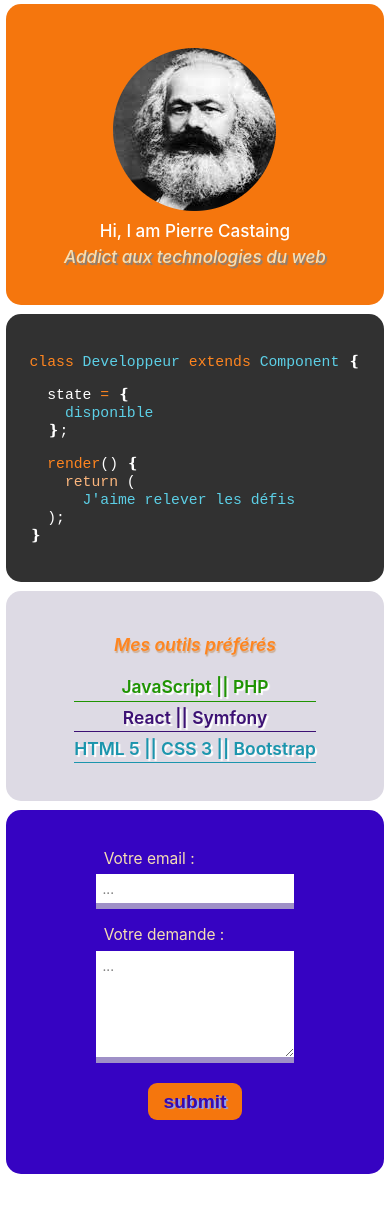
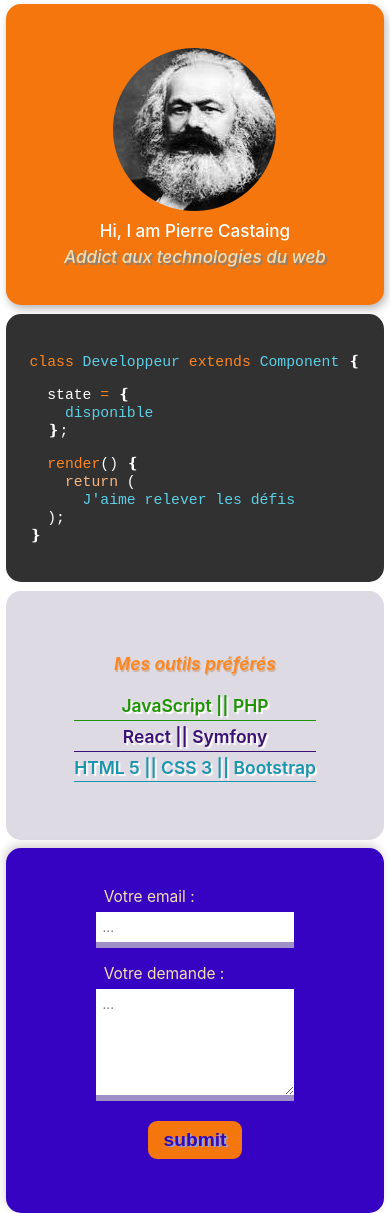
Before and after one commit to PierreCASTAINGv/webcv, a React (Create React App) app: page / in a window 390 px wide. Before the commit the page ends 1174 px from the top, so only its background shows below. Built offline with nearby package versions, Linux system fonts and the light colour scheme.

Commit message:
Maj: css

```diff
--- a/src/App.css
+++ b/src/App.css
@@ -20,7 +20,8 @@ html {
 .one {
   background: rgb(245, 118, 13);
   border-radius: 0 0 55px 20px;
-  margin: 1vh 1vw 0 0
+  margin: 1vh 1vw 0 0;
+  box-shadow: 2px 4px 9px rgb(187, 183, 183)
 }
 
 .two {
@@ -37,7 +38,8 @@ html {
 .four {
   background: rgb(54, 3, 194);
   border-radius: 55px 20px 0 0;
-  margin: 1.5vh 0 0 0
+  margin: 1.5vh 0 0 0;
+  box-shadow: -2px -4px 9px rgb(219, 214, 214)
 }
 
 .item {
@@ -176,6 +178,9 @@ html {
       margin: .5vh 1vw;
       padding: 3em 0;
   }
+  .three {
+    padding: 4.5em 0;
+  }
   .form > textarea, .form > input, .form > label {
       width: calc(1em + 44vw);;
       padding: .5em 0.5em
```
